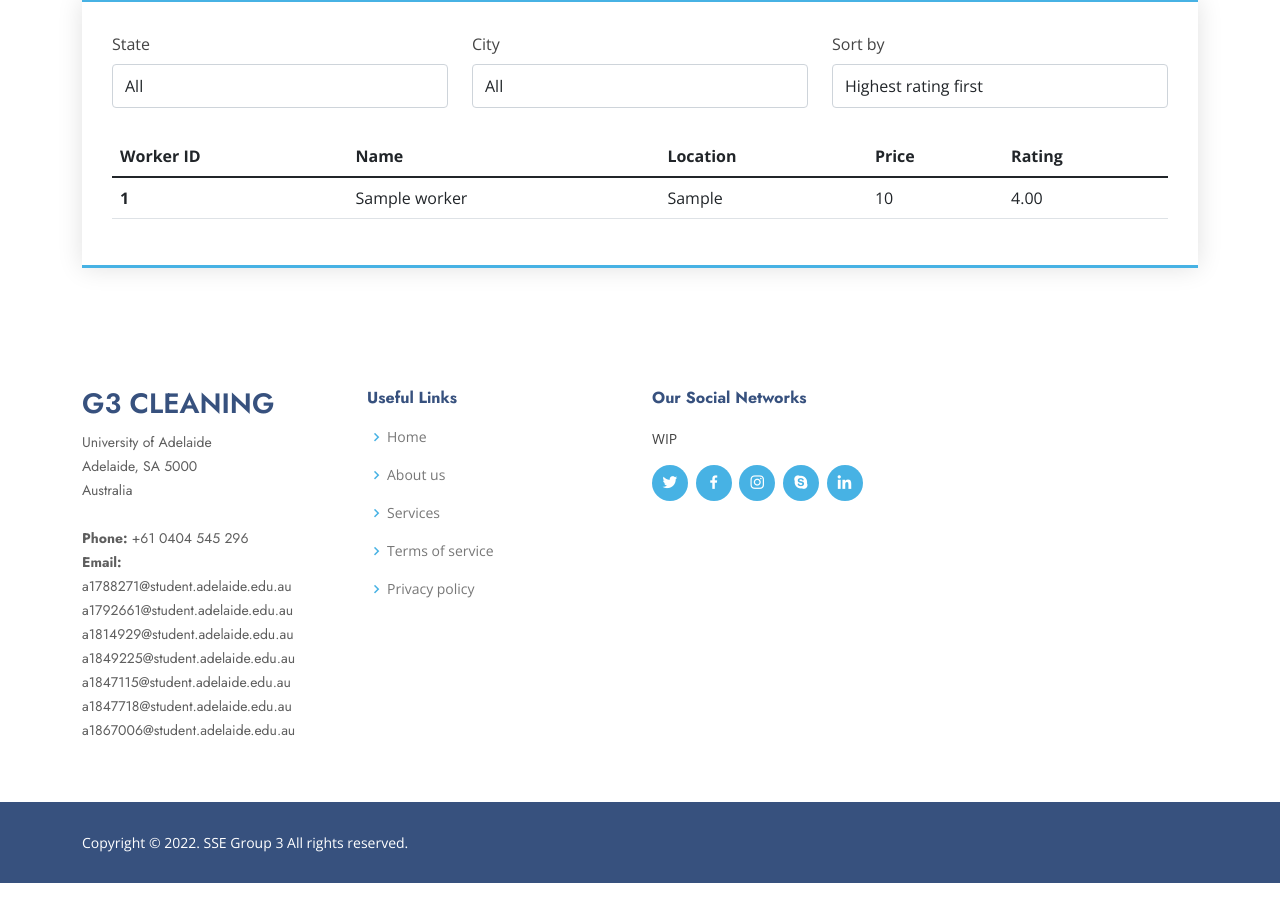
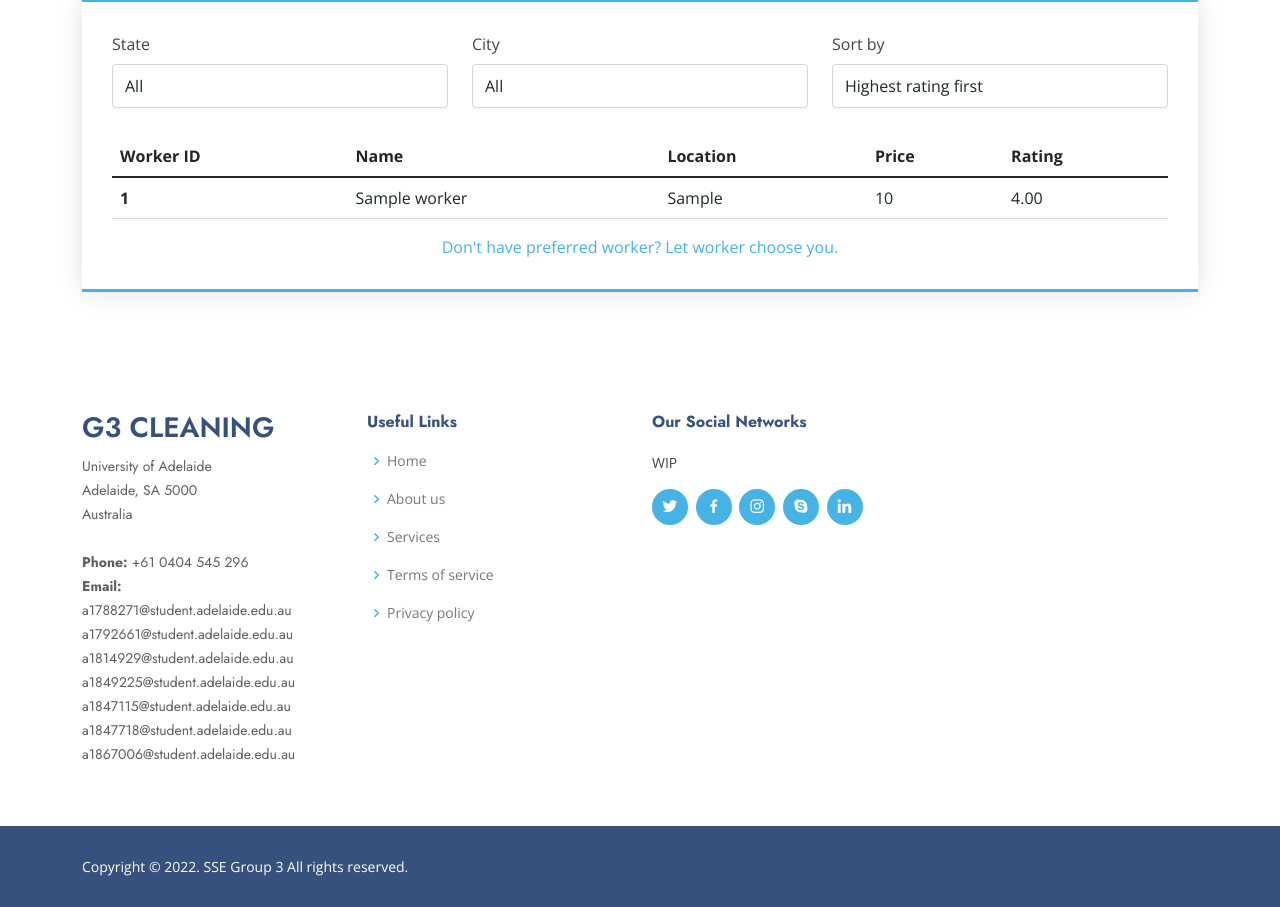
Before and after one commit to lzq98/g3-cleaning, a PHP site: page /searchworker.php in a window 1280 px wide. Shown: the part 313-1220 px from the top of the page. Before the commit the page ends 1196 px from the top, so only its background shows below. Run offline with PHP 8.4, Linux system fonts and the light colour scheme; tables that the repository leaves empty hold one stand-in row (values such as "Sample post").

Commit message:
update search worker function
Now customer can search and choose worker before place order.
Or they can still don't choose worker, let worker choose requests

```diff
--- a/forms/request.php
+++ b/forms/request.php
@@ -10,6 +10,9 @@ if ($_SERVER["REQUEST_METHOD"] == "POST") {
     $values["subject"] = "'" . filter_var($_POST['subject'], FILTER_SANITIZE_STRING) . "'";
     $values["date"] = "'" . filter_var($_POST['date'], FILTER_SANITIZE_STRING) . "'";
     $values["message"] = "'" . filter_var($_POST['message'], FILTER_SANITIZE_STRING) . "'";
+    if (isset($_POST["worker"])) {
+        $values["worker"] = "'" . filter_var($_POST['worker'], FILTER_SANITIZE_NUMBER_INT) . "'";
+    }
 
     if (dbinsert("orders", $values)) {
         echo "Your order has been placed";
--- a/include/header.php
+++ b/include/header.php
@@ -44,7 +44,7 @@ include 'session.php';
         <?php
         }
         ?>
-        <li><a class="getstarted scrollto" href="request.php">Request a service</a></li>
+        <li><a class="getstarted scrollto" href="searchworker.php">Request a service</a></li>
       </ul>
       <i class="bi bi-list mobile-nav-toggle"></i>
     </nav><!-- .navbar -->
--- a/index.php
+++ b/index.php
@@ -45,7 +45,7 @@
                     <h1>Better cleaning, safer service</h1>
                     <h2>Professionally trained healthy cleaners provides quality cleaning services for your house</h2>
                     <div class="d-flex justify-content-center justify-content-lg-start">
-                        <a href="request.php" class="btn-get-started scrollto">Get Started</a>
+                        <a href="searchworker.php" class="btn-get-started scrollto">Get Started</a>
                         <!--<a href="#" class="glightbox btn-watch-video"><i class="bi bi-play-circle"></i><span>Watch Video</span></a>-->
                     </div>
                 </div>
--- a/searchworker.php
+++ b/searchworker.php
@@ -152,13 +152,10 @@
                             <option value="rating" <?php if ($sort=="rating") {
                                 echo 'selected="selected"';
                             } ?>
-                                >Highest
-                                rating first</option>
+                                >Highest rating first</option>
                             <option value="price" <?php if ($sort=="price") {
                                 echo 'selected="selected"';
-                            } ?> >Lowest
-                                price
-                                first</option>
+                            } ?> >Lowest price first</option>
                         </select>
                     </div>
                 </div>
@@ -176,7 +173,13 @@
                 $workerlist = dbsearchmultiplecondition("worker", array("uid", "name", "city", "price", "rating"), $targets);
 
                 if (count($workerlist) == 0) {
-                    echo "no workers available.";
+                    ?>
+                    <div class="row">
+                        <div class="d-flex justify-content-center">
+                            <a href="/request.php">No workers around here? Let workers choose you when they available.</a>
+                        </div>
+                    </div>
+                    <?php
                 } else {
                     if ($sort == "rating") {
                         $columns = array_column($workerlist, 'rating');
@@ -203,7 +206,8 @@
                             <?php
                     echo "<tbody>";
                     foreach ($workerlist as $worker) {
-                        echo '<tr>';
+                        $link = "/request.php?workerid=" . $worker["uid"] . "&workername=" . $worker["name"];
+                        echo '<tr onClick="window.location.href=\'' . $link . '\';">';
                         echo '<th scope="row">' . $worker["uid"] . '</th>';
                         echo '<td>' . $worker["name"] . '</td>';
                         echo '<td>' . $worker["city"] . '</td>';
@@ -217,7 +221,11 @@
                     </div>
                 </div>
                 <!-- end result -->
-
+                <div class="row">
+                    <div class="d-flex justify-content-center">
+                        <a href="/request.php">Don't have preferred worker? Let worker choose you.</a>
+                    </div>
+                </div>
 
                 <?php
                 }
@@ -225,6 +233,7 @@
 
 
             </form>
+
 
         </div>
     </section><!-- End Contact Section -->
```
Also changed, not shown: request.php (+11 -6 lines).
